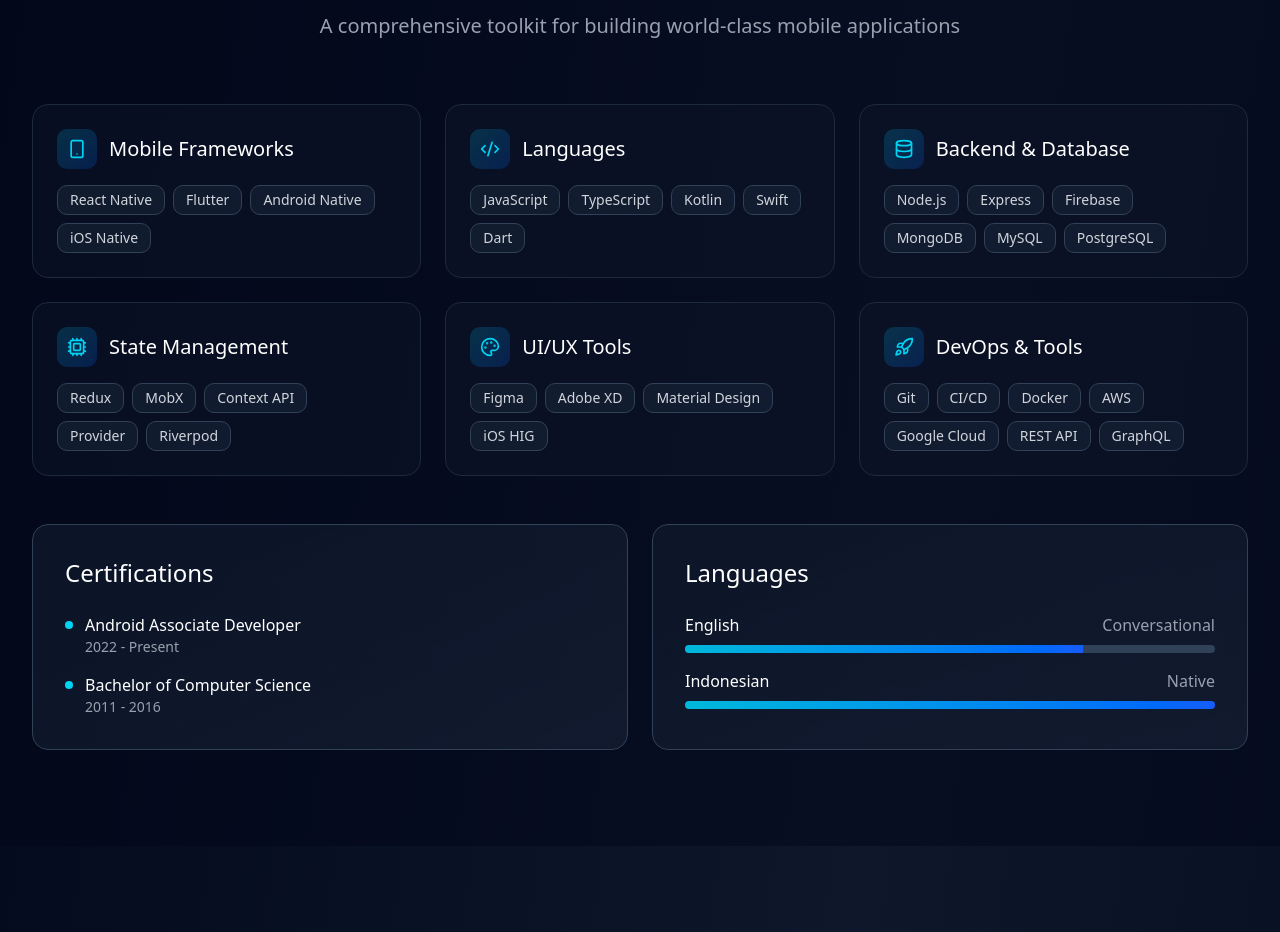
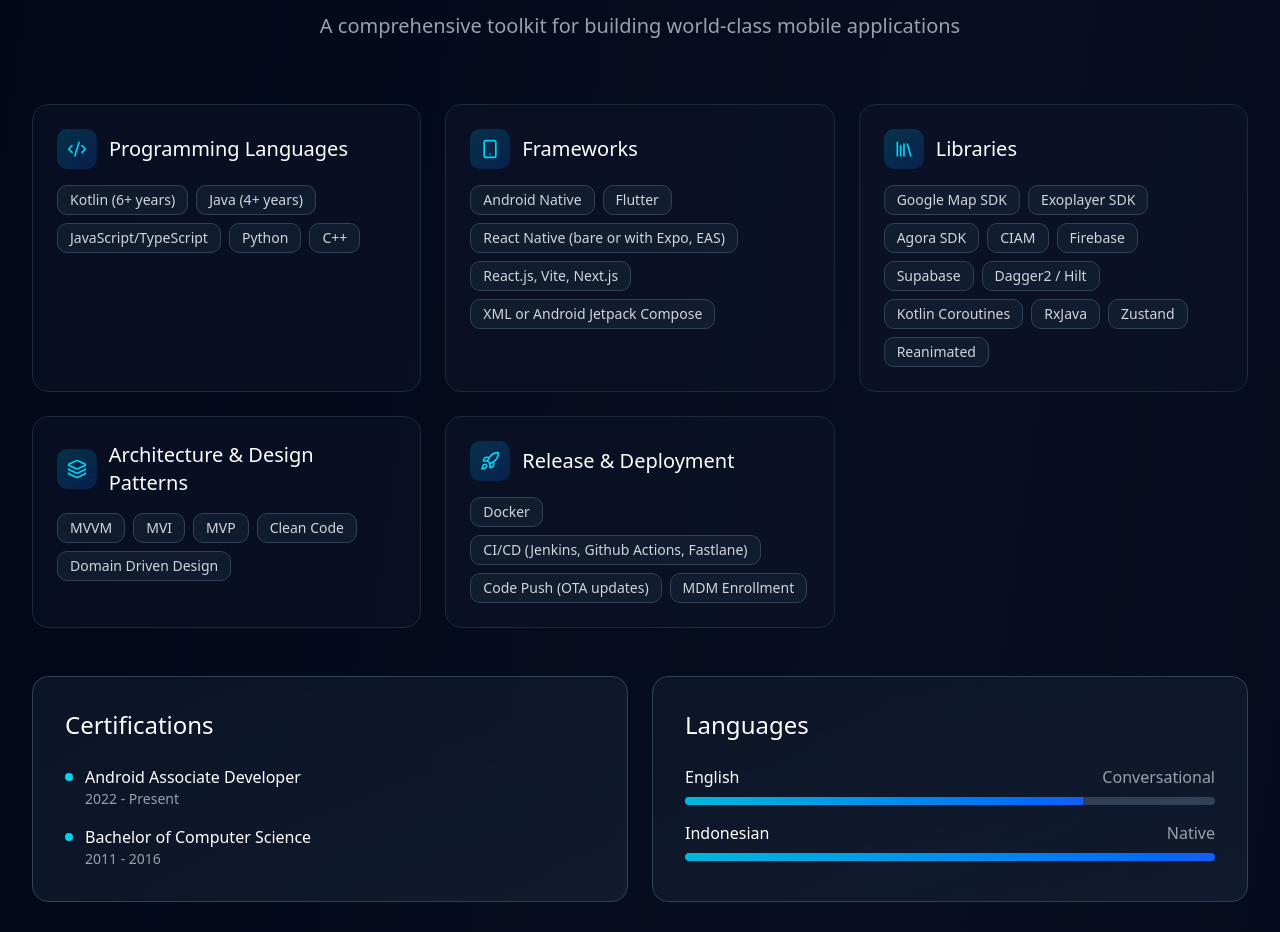
Before and after one commit to ranggabagas30/rangga-personal-branding, a React (Vite) app: page / in a window 1280 px wide. Shown: the part 1960-2892 px from the top of the page. Built offline with nearby package versions, Linux system fonts and the light colour scheme.

Commit message:
Change the expertise content

```diff
--- a/src/components/Expertise.tsx
+++ b/src/components/Expertise.tsx
@@ -1,36 +1,66 @@
-import { Code2, Smartphone, Database, Cpu, Palette, Rocket } from "lucide-react";
+import { Code2, Smartphone, Library, Layers, Rocket } from "lucide-react";
 
 export function Expertise() {
   const skills = [
     {
-      category: "Mobile Frameworks",
-      icon: Smartphone,
-      items: ["React Native", "Flutter", "Android Native", "iOS Native"]
+      category: "Programming Languages",
+      icon: Code2,
+      items: [
+        "Kotlin (6+ years)",
+        "Java (4+ years)",
+        "JavaScript/TypeScript",
+        "Python",
+        "C++"
+      ]
     },
     {
-      category: "Languages",
-      icon: Code2,
-      items: ["JavaScript", "TypeScript", "Kotlin", "Swift", "Dart"]
+      category: "Frameworks",
+      icon: Smartphone,
+      items: [
+        "Android Native",
+        "Flutter",
+        "React Native (bare or with Expo, EAS)",
+        "React.js, Vite, Next.js",
+        "XML or Android Jetpack Compose"
+      ]
     },
     {
-      category: "Backend & Database",
-      icon: Database,
-      items: ["Node.js", "Express", "Firebase", "MongoDB", "MySQL", "PostgreSQL"]
+      category: "Libraries",
+      icon: Library,
+      items: [
+        "Google Map SDK",
+        "Exoplayer SDK",
+        "Agora SDK",
+        "CIAM",
+        "Firebase",
+        "Supabase",
+        "Dagger2 / Hilt",
+        "Kotlin Coroutines",
+        "RxJava",
+        "Zustand",
+        "Reanimated"
+      ]
     },
     {
-      category: "State Management",
-      icon: Cpu,
-      items: ["Redux", "MobX", "Context API", "Provider", "Riverpod"]
+      category: "Architecture & Design Patterns",
+      icon: Layers,
+      items: [
+        "MVVM",
+        "MVI",
+        "MVP",
+        "Clean Code",
+        "Domain Driven Design"
+      ]
     },
     {
-      category: "UI/UX Tools",
-      icon: Palette,
-      items: ["Figma", "Adobe XD", "Material Design", "iOS HIG"]
-    },
-    {
-      category: "DevOps & Tools",
+      category: "Release & Deployment",
       icon: Rocket,
-      items: ["Git", "CI/CD", "Docker", "AWS", "Google Cloud", "REST API", "GraphQL"]
+      items: [
+        "Docker",
+        "CI/CD (Jenkins, Github Actions, Fastlane)",
+        "Code Push (OTA updates)",
+        "MDM Enrollment"
+      ]
     }
   ];
 
```
